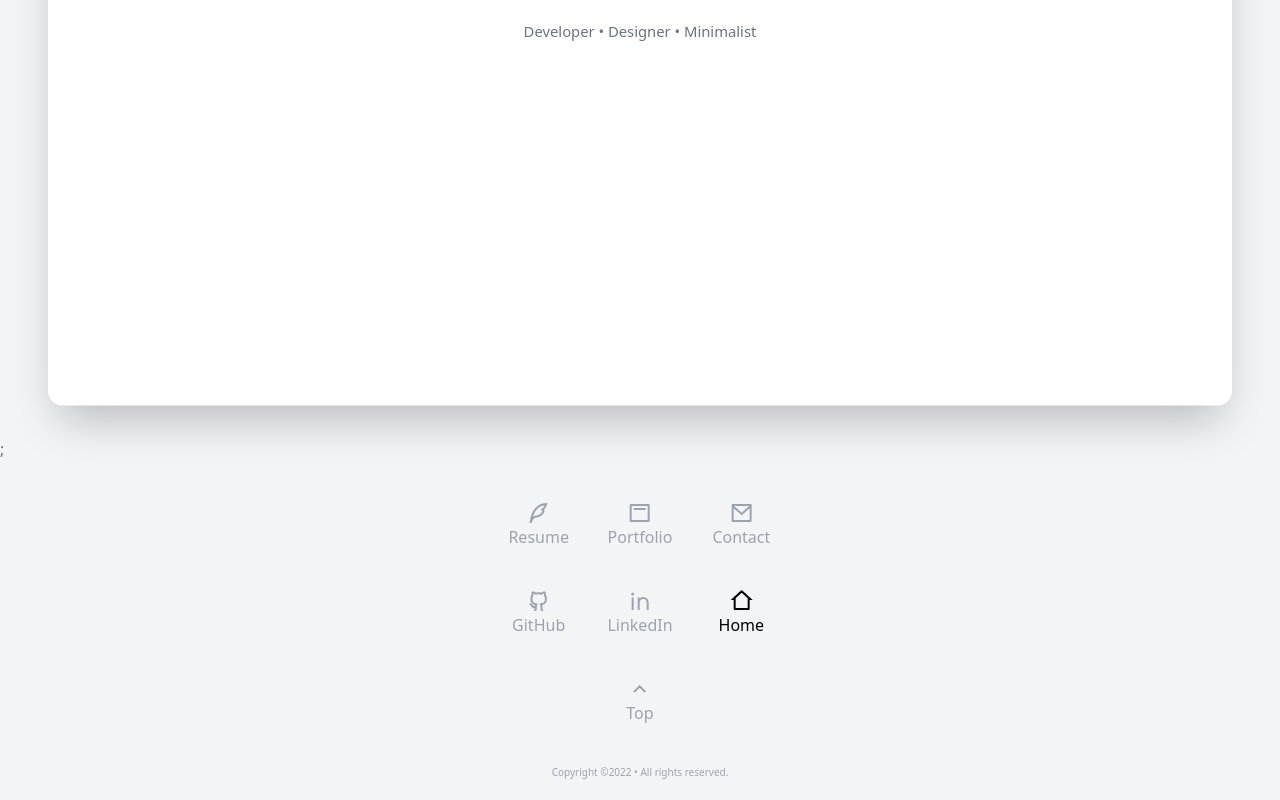
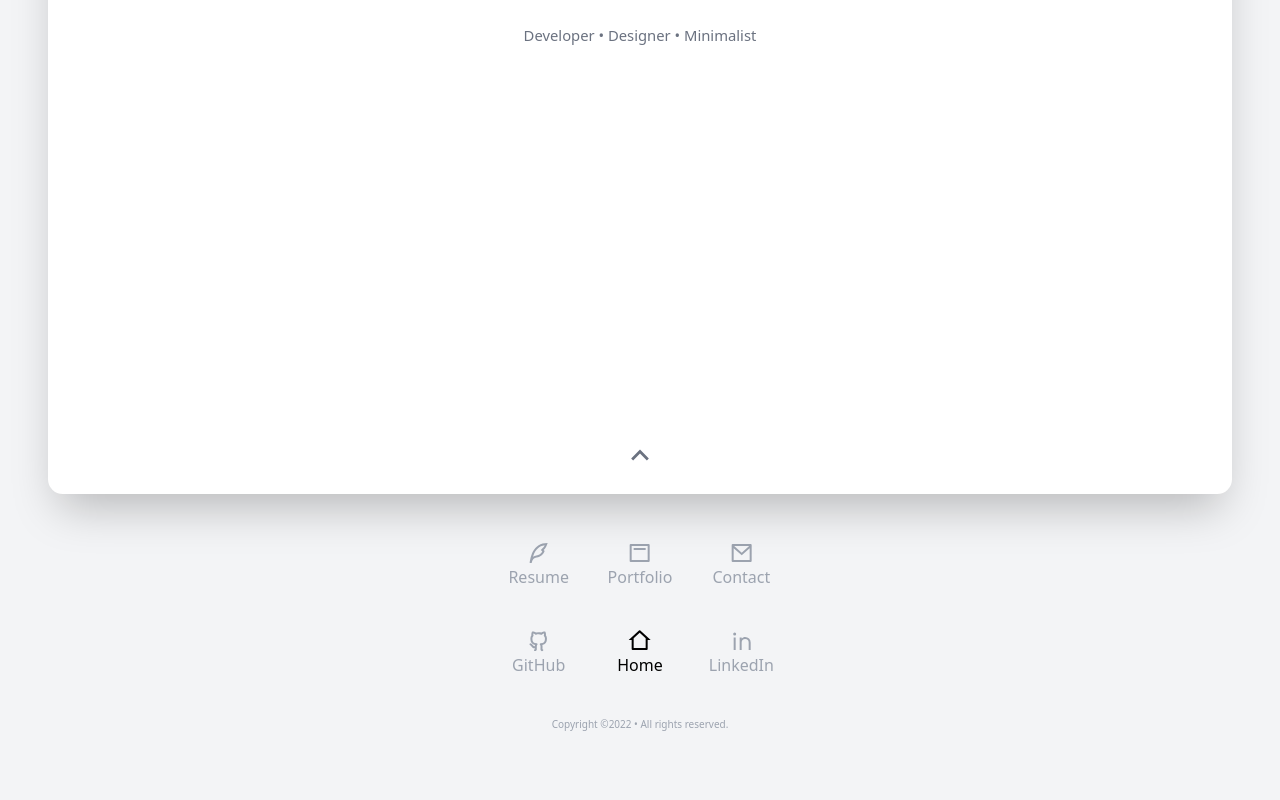
Before and after one commit to moquette/simple-shell, a React app: page / in a window 1280 px wide. Shown: the part 404-1204 px from the top of the page. After the commit the page ends 1156 px from the top, so only its background shows below. Built offline with nearby package versions, Linux system fonts and the light colour scheme.

Commit message:
chore: refactor footer to top

```diff
--- a/src/styles/app.scss
+++ b/src/styles/app.scss
@@ -29,7 +29,7 @@
     }
   }
   footer {
-    @apply pb-5 pt-10 text-gray-400;
+    @apply pb-5 pt-0 text-gray-400;
     .icon-box {
       @apply container mx-auto flex  max-w-sm flex-wrap justify-center text-center text-gray-400;
       div {
--- a/src/systems/core/components/App.tsx
+++ b/src/systems/core/components/App.tsx
@@ -1,6 +1,7 @@
 import React, {useEffect, useState} from 'react'
 import {BrowserRouter as Router, Routes, Route} from 'react-router-dom'
 import {ScrollToTop} from '@/systems/core'
+import {ScrollToTopButton} from '@/systems/core'
 import PageNotFound from '@/pages/PageNotFound'
 import Home from '@/pages/Home'
 import Resume from '@/pages/Resume'
@@ -45,8 +46,11 @@ export const App = () => {
               <Route path="/contact" element={<Contact />} />
             </Routes>
           </div>
+          <div className="mt-2 mb-3 text-center">
+            <ScrollToTopButton />
+          </div>
         </main>
-        ;<Footer />
+        <Footer />
       </ScrollToTop>
     </Router>
   )
--- a/src/systems/core/components/Footer.tsx
+++ b/src/systems/core/components/Footer.tsx
@@ -1,5 +1,6 @@
 import React from 'react'
 import {NavLink} from 'react-router-dom'
+import {ScrollToTopButton} from '@/systems/core'
 import {
   RiHome2Line,
   RiQuillPenLine,
@@ -30,13 +31,13 @@ const menuItems = [
     icon: <RiGithubLine />,
     internal: false,
   },
+  {label: 'Home', path: '/', icon: <RiHome2Line />, internal: true},
   {
     label: 'LinkedIn',
     path: 'https://www.linkedin.com/in/jmoquette/',
     icon: <RiLinkedinLine />,
     internal: false,
   },
-  {label: 'Home', path: '/', icon: <RiHome2Line />, internal: true},
 ]
 export const Footer = () => {
   return (
@@ -63,19 +64,6 @@ export const Footer = () => {
             )
           }
         })}
-        <div>
-          <a
-            href="#"
-            rel="noreferrer"
-            onClick={(e) => {
-              e.preventDefault()
-              window.scrollTo(0, 0)
-            }}
-          >
-            <RiArrowUpSLine />
-            Top
-          </a>
-        </div>
       </div>
       <p className="p-0 text-center text-[10px]">
         Copyright &copy;{new Date().getFullYear()} &bull; All rights reserved.
--- /dev/null
+++ b/src/systems/core/components/ScrollToTopButton.tsx
@@ -0,0 +1,22 @@
+import React from 'react'
+import {RiArrowUpSLine} from 'react-icons/ri'
+
+export const ScrollToTopButton = (props) => {
+  return (
+    <a
+      href="#"
+      rel="noreferrer"
+      className="block py-6"
+      onClick={(e) => {
+        e.preventDefault()
+        window.scrollTo({
+          top: 0,
+          left: 0,
+          behavior: 'smooth',
+        })
+      }}
+    >
+      <RiArrowUpSLine className="min-w-full text-4xl" />
+    </a>
+  )
+}
--- a/src/systems/core/index.ts
+++ b/src/systems/core/index.ts
@@ -4,4 +4,5 @@ export {AppLink} from './components/AppLink'
 export {Footer} from './components/Footer'
 export {IconBar} from './components/IconBar'
 export {Nav} from './components/Nav'
-export {ScrollToTop} from './components/ScrollToTop'
+export {ScrollToTopButton} from './components/ScrollToTopButton'
+export {ScrollToTop} from './hooks/ScrollToTop'
```
Also changed, not shown: src/systems/core/hooks/ScrollToTop.tsx (renamed from src/systems/core/components/ScrollToTop.tsx).
